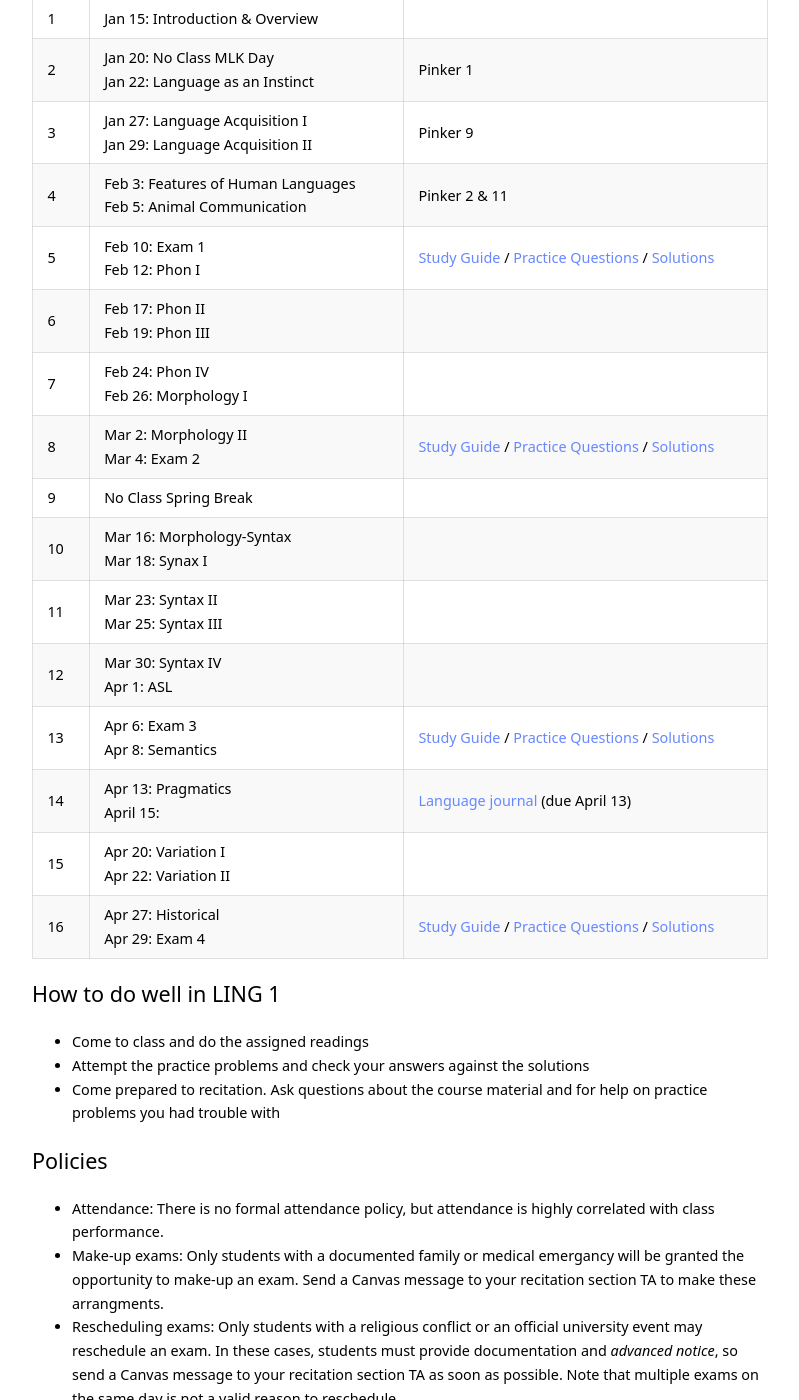
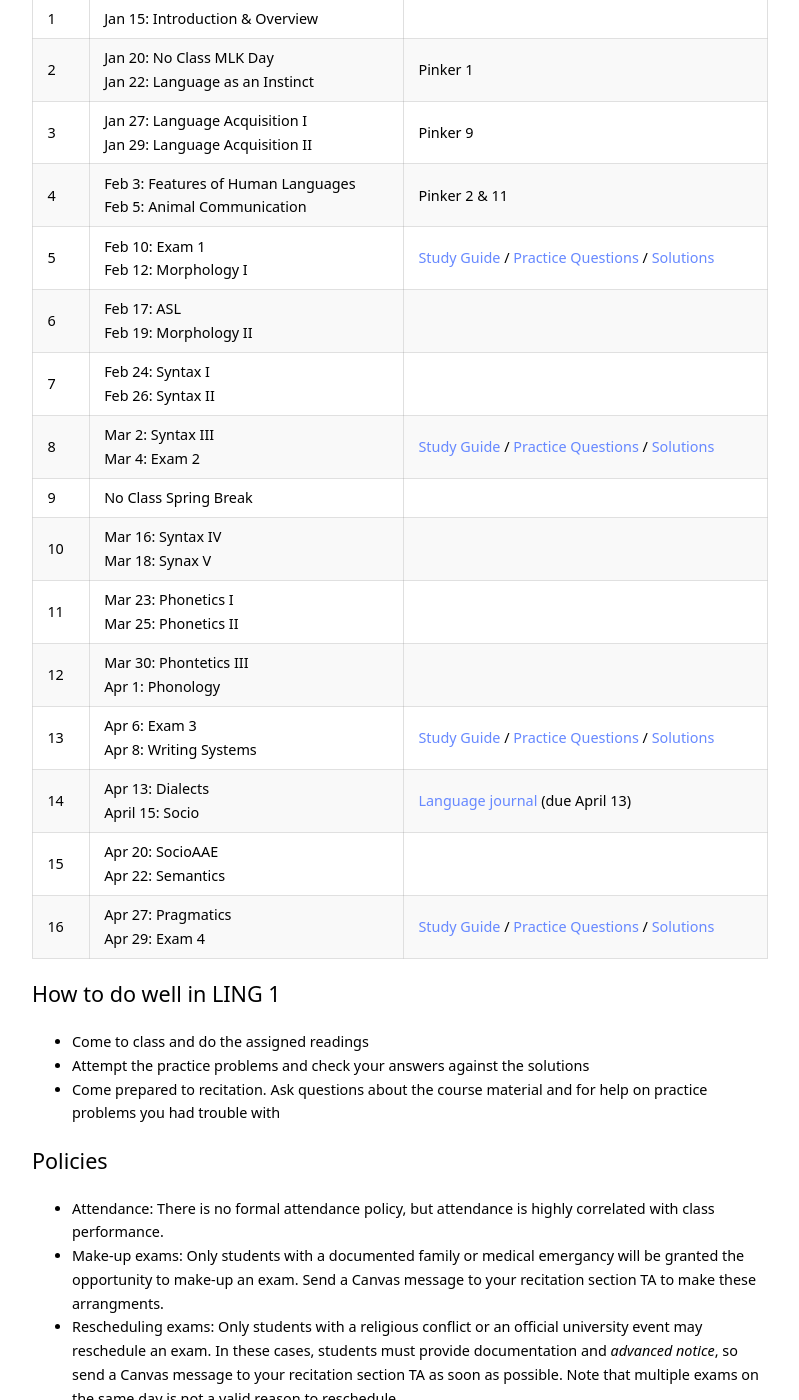
Before and after one commit to kschuler/ling001, a Jekyll site: the page built from index.md, in a window 1280 px wide and 1400 px high, scrolled down 1709 px. Shown: the whole window, without its empty margins (240-1039 px from the left). Built offline with Jekyll 4.4.1, drawn with Linux system fonts in a browser that asks for light colours.

Commit message:
Update index.md

```diff
--- a/index.md
+++ b/index.md
@@ -52,18 +52,18 @@ Wk  | Topic | Readings & Resources
 2 | Jan 20: **No Class MLK Day**<br>Jan 22: Language as an Instinct | Pinker 1
 3 | Jan 27: Language Acquisition I<br>Jan 29: Language Acquisition II  | Pinker 9
 4 | Feb 3: Features of Human Languages<br>Feb 5: Animal Communication   | Pinker 2 & 11
-5 | Feb 10: **Exam 1** <br> Feb 12: Phon I |  [Study Guide](resources/exam1-study-guide) / [Practice Questions](resources/exam1-practice-questions) / [Solutions](not-yet)
-6 | Feb 17: Phon II<br>Feb 19: Phon III |
-7 | Feb 24: Phon IV<br>Feb 26: Morphology I |
-8 | Mar 2: Morphology II<br>Mar 4: **Exam 2** | [Study Guide](not-yet) / [Practice Questions](not-yet) / [Solutions](not-yet)
+5 | Feb 10: **Exam 1** <br> Feb 12: Morphology I |  [Study Guide](resources/exam1-study-guide) / [Practice Questions](resources/exam1-practice-questions) / [Solutions](not-yet)
+6 | Feb 17: ASL<br>Feb 19: Morphology II |
+7 | Feb 24: Syntax I<br>Feb 26: Syntax II |
+8 | Mar 2: Syntax III<br>Mar 4: **Exam 2** | [Study Guide](not-yet) / [Practice Questions](not-yet) / [Solutions](not-yet)
 9 | **No Class Spring Break** |
-10 | Mar 16: Morphology-Syntax<br>Mar 18: Synax I |
-11 | Mar 23: Syntax II<br>Mar 25: Syntax III |
-12 | Mar 30: Syntax IV<br> Apr 1: ASL |
-13 | Apr 6: **Exam 3**<br> Apr 8: Semantics | [Study Guide](not-yet) / [Practice Questions](not-yet) / [Solutions](not-yet)
-14 | Apr 13: Pragmatics<br>April 15: | [Language journal](resources/language-journal-assignment) (due April 13)
-15 | Apr 20:  Variation I<br> Apr 22: Variation II |
-16 | Apr 27: Historical<br>Apr 29: **Exam 4** | [Study Guide](not-yet) / [Practice Questions](not-yet) / [Solutions](not-yet)
+10 | Mar 16: Syntax IV<br>Mar 18: Synax V |
+11 | Mar 23: Phonetics I<br>Mar 25: Phonetics II |
+12 | Mar 30: Phontetics III<br> Apr 1: Phonology |
+13 | Apr 6: **Exam 3**<br> Apr 8: Writing Systems | [Study Guide](not-yet) / [Practice Questions](not-yet) / [Solutions](not-yet)
+14 | Apr 13: Dialects<br>April 15: Socio | [Language journal](resources/language-journal-assignment) (due April 13)
+15 | Apr 20:  SocioAAE<br> Apr 22: Semantics|
+16 | Apr 27: Pragmatics<br>Apr 29: **Exam 4** | [Study Guide](not-yet) / [Practice Questions](not-yet) / [Solutions](not-yet)
 
 ## How to do well in LING 1
 - Come to class and do the assigned readings
```
